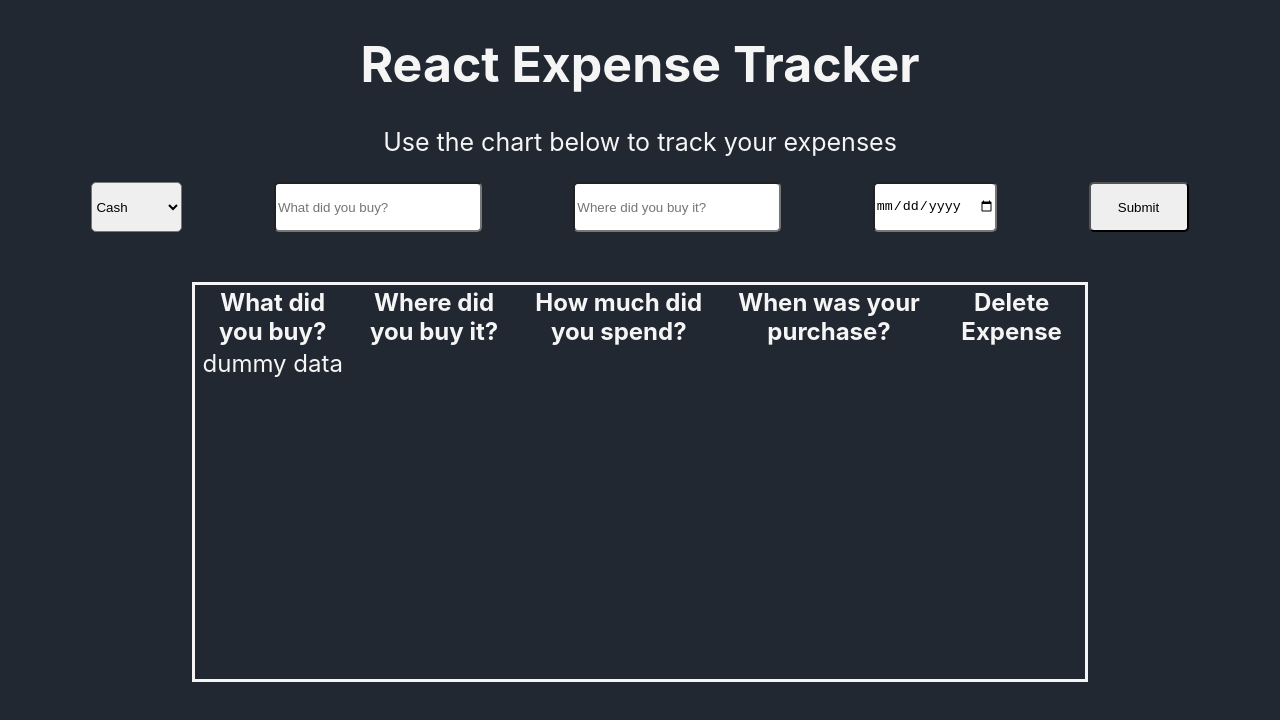
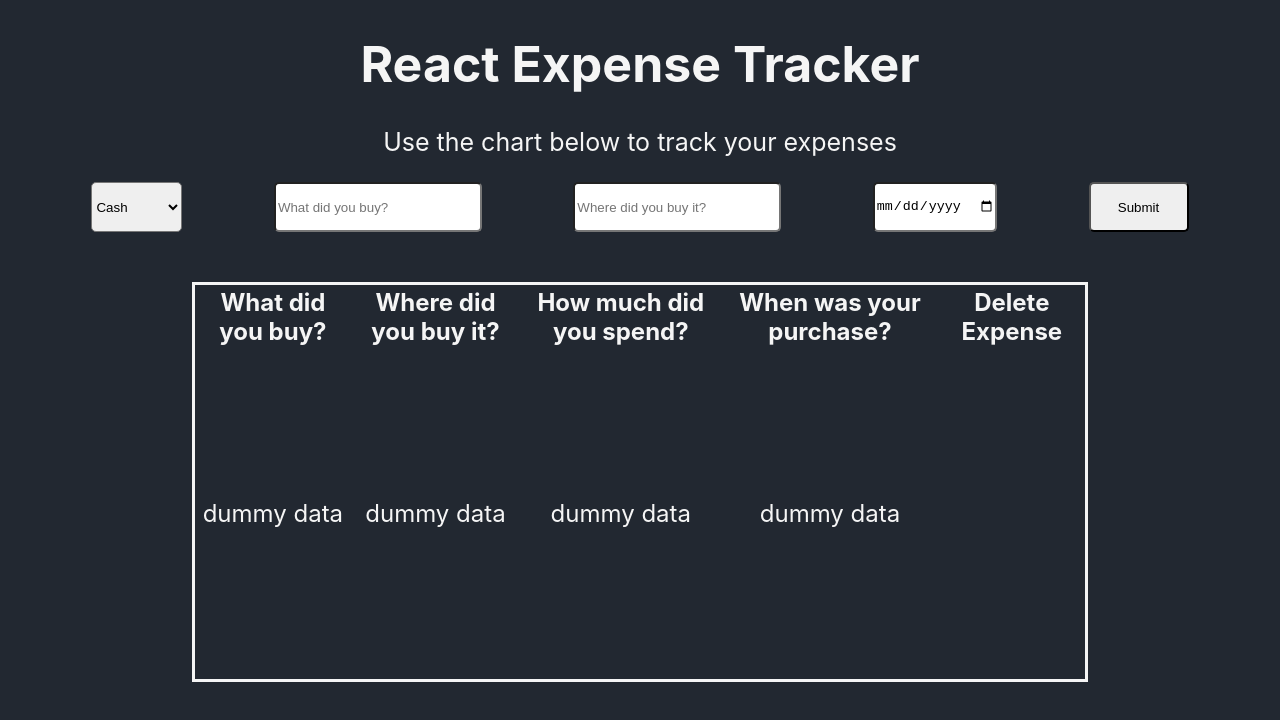
Before and after one commit to Trevorton27/cesarPrzReactExpenseTracker, a React (Create React App) app: page / in a window 1280 px wide. Shown: the top 720 px of the page. Built offline with nearby package versions, Linux system fonts and the light colour scheme.

Commit message:
added dummy data to table

```diff
--- a/src/components/ExpenseTable.js
+++ b/src/components/ExpenseTable.js
@@ -16,7 +16,12 @@ function ExpenseTable() {
                 </tr>
                 </thead>
                 <tbody>
-                    <tr>dummy data</tr>
+                    <tr>
+                        <td>dummy data</td>
+                        <td>dummy data</td>
+                        <td>dummy data</td>
+                        <td>dummy data</td>
+                    </tr>
                 </tbody>
             </table>
         </div>
```
Also changed, not shown: 1 other file (tests, documents, lock files or other folders).
